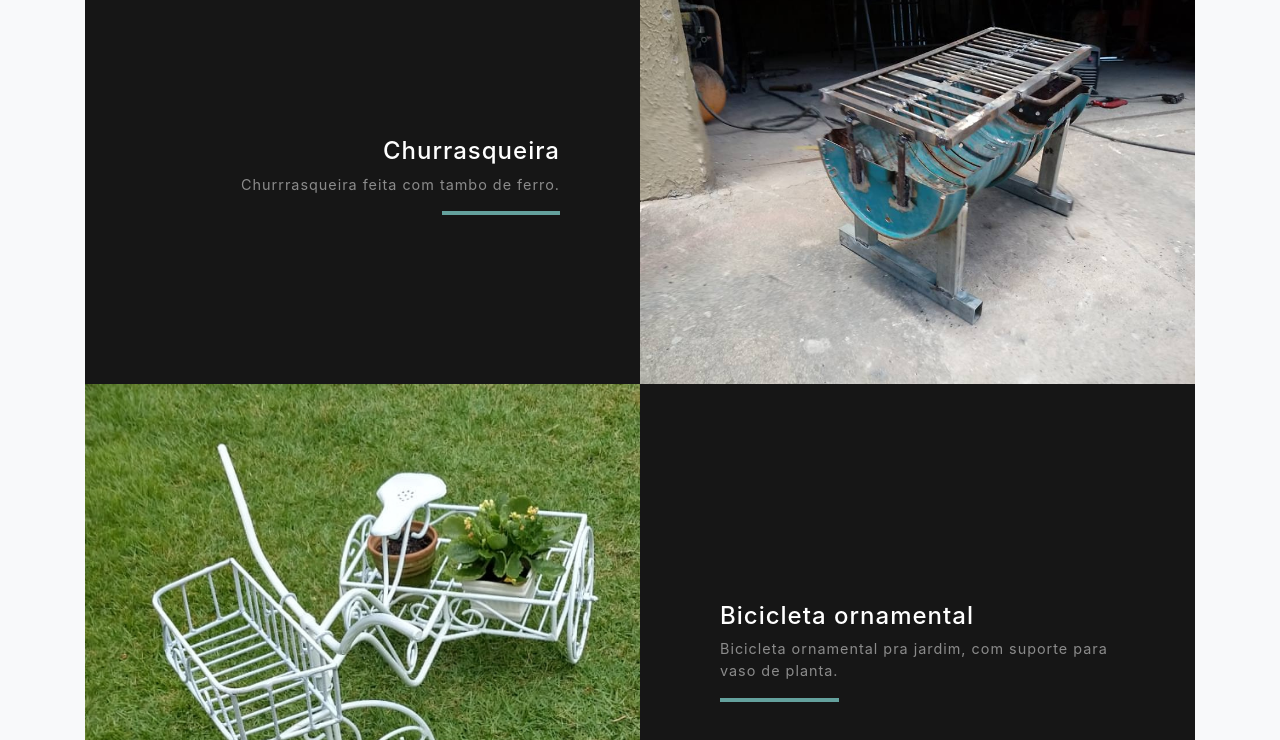
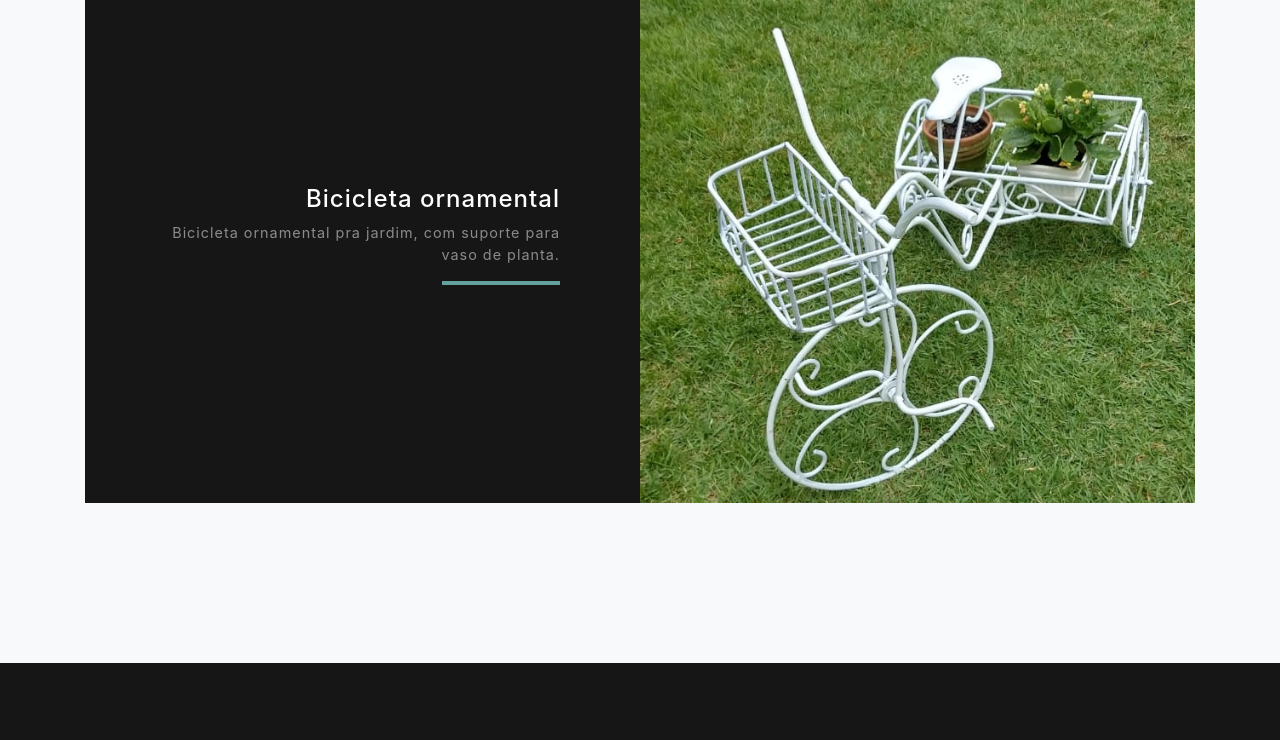
Before and after one commit to oliveiraJessica/phoenix_website, a website with bundled scripts: page index.html in a window 1280 px wide. Shown: the part 3340-4080 px from the top of the page. Built offline with nearby package versions, Linux system fonts and the light colour scheme.

Commit message:
Changes images

```diff
--- a/index.html
+++ b/index.html
@@ -89,7 +89,7 @@
         <div class="col-xl-4 col-lg-5">
           <div class="featured-text text-center text-lg-left">
             <h4>Alan Azevedo</h4>
-            <p class="text-black-50 mb-0">Alan Azevedo é natural de Ribeirão Petro - SP, já morou em diversas cidades
+            <p class="text-black-50 mb-0">Alan Azevedo é natural de Ribeirão Preto - SP, já morou em diversas cidades
               brasileiras e dos Estados Unidos, onde nasceu o interesse pela arte em ferro. De volta ao Brasil, após
               vários anos, decidiu se dedicar ao ofício de ferreiro.</p>
           </div>
@@ -155,15 +155,15 @@
 
       <div class="row justify-content-center no-gutters">
         <div class="col-lg-6">
-          <img id="img3" class="img-fluid imageToModal" src="img/projects/churrasqueira.jpg" data-toggle="modal"
+          <img id="img3" class="img-fluid imageToModal" src="img/projects/bicicleta.jpg" data-toggle="modal"
             data-target="#photosModal" alt="Foto 2">
         </div>
         <div class="col-lg-6 order-lg-first">
           <div class="bg-black text-center h-100 project">
             <div class="d-flex h-100">
               <div class="project-text w-100 my-auto text-center text-lg-right">
-                <h4 class="text-white">Churrasqueira</h4>
-                <p class="mb-0 text-white-50">Churrrasqueira feita com tambo de ferro.</p>
+                <h4 class="text-white">Bicicleta ornamental</h4>
+                <p class="mb-0 text-white-50">Bicicleta ornamental pra jardim, com suporte para vaso de planta.</p>
                 <hr class="d-none d-lg-block mb-0 mr-0">
               </div>
             </div>
@@ -171,7 +171,7 @@
         </div>
       </div>
 
-      <div class="row justify-content-center no-gutters mb-5 mb-lg-0">
+      <!--<div class="row justify-content-center no-gutters mb-5 mb-lg-0">
         <div class="col-lg-6">
           <img id="img4" class="img-fluid imageToModal" src="img/projects/bicicleta.jpg" data-toggle="modal"
             data-target="#photosModal" alt="">
@@ -187,7 +187,7 @@
             </div>
           </div>
         </div>
-      </div>
+      </div> -->
     </div>
   </section>
 
@@ -290,11 +290,11 @@
           <img class="modal-content d-block w-100" src="img/projects/lixeiro.jpg" alt="Projeto Lixeiro">
         </div>
         <div class="carousel-item">
-          <img class="modal-content d-block w-100" src="img/projects/churrasqueira.jpg" alt="Projeto Churrasqueira">
-        </div>
-        <div class="carousel-item">
           <img class="modal-content d-block w-100" src="img/projects/bicicleta.jpg" alt="Projeto Bicicleta">
         </div>
+        <!--<div class="carousel-item">
+          <img class="modal-content d-block w-100" src="img/projects/bicicleta.jpg" alt="Projeto Bicicleta">
+        </div>-->
       </div>
       <a class="carousel-control-prev" href="#carouselExampleControls" role="button" data-slide="prev">
         <span class="carousel-control-prev-icon" aria-hidden="true"></span>
```
